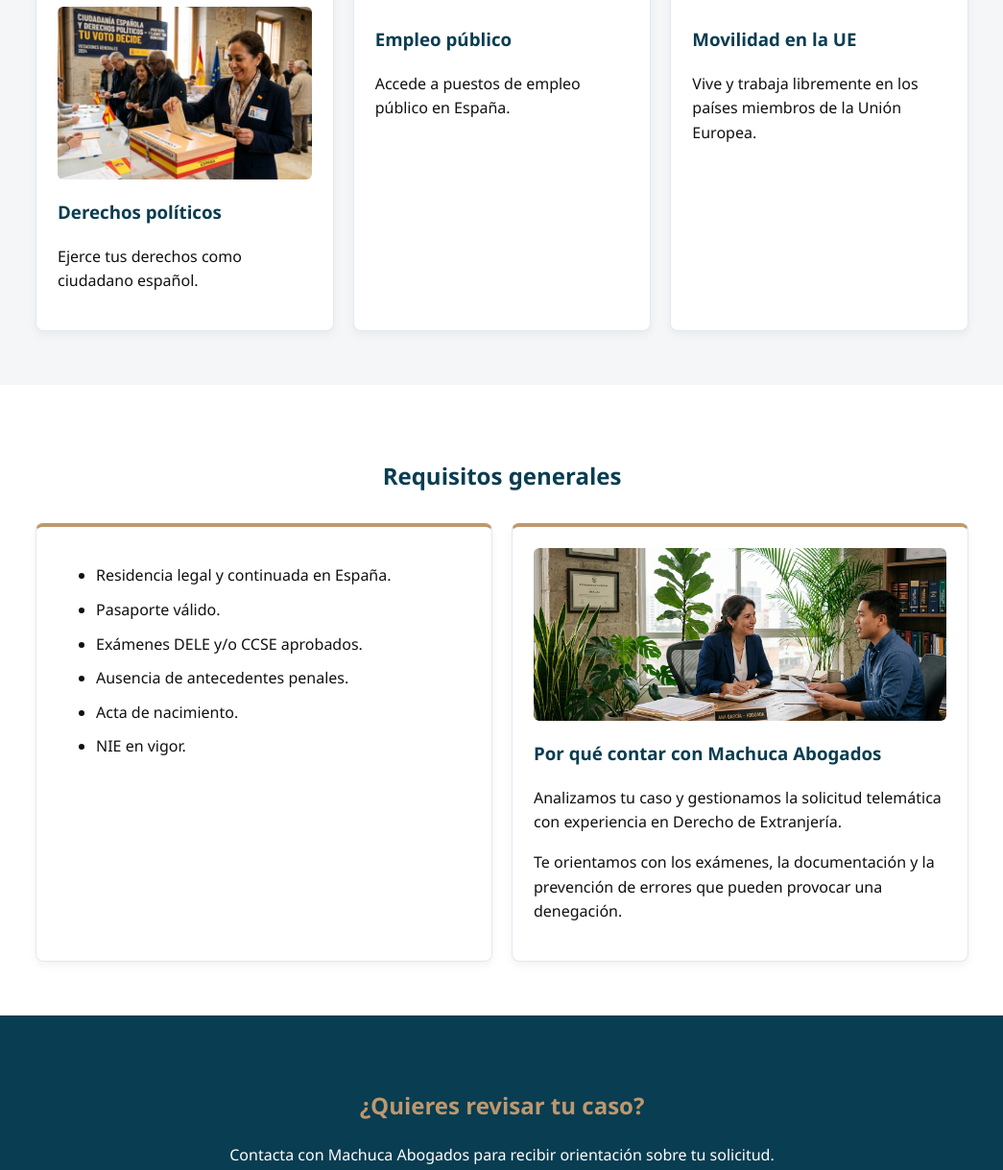
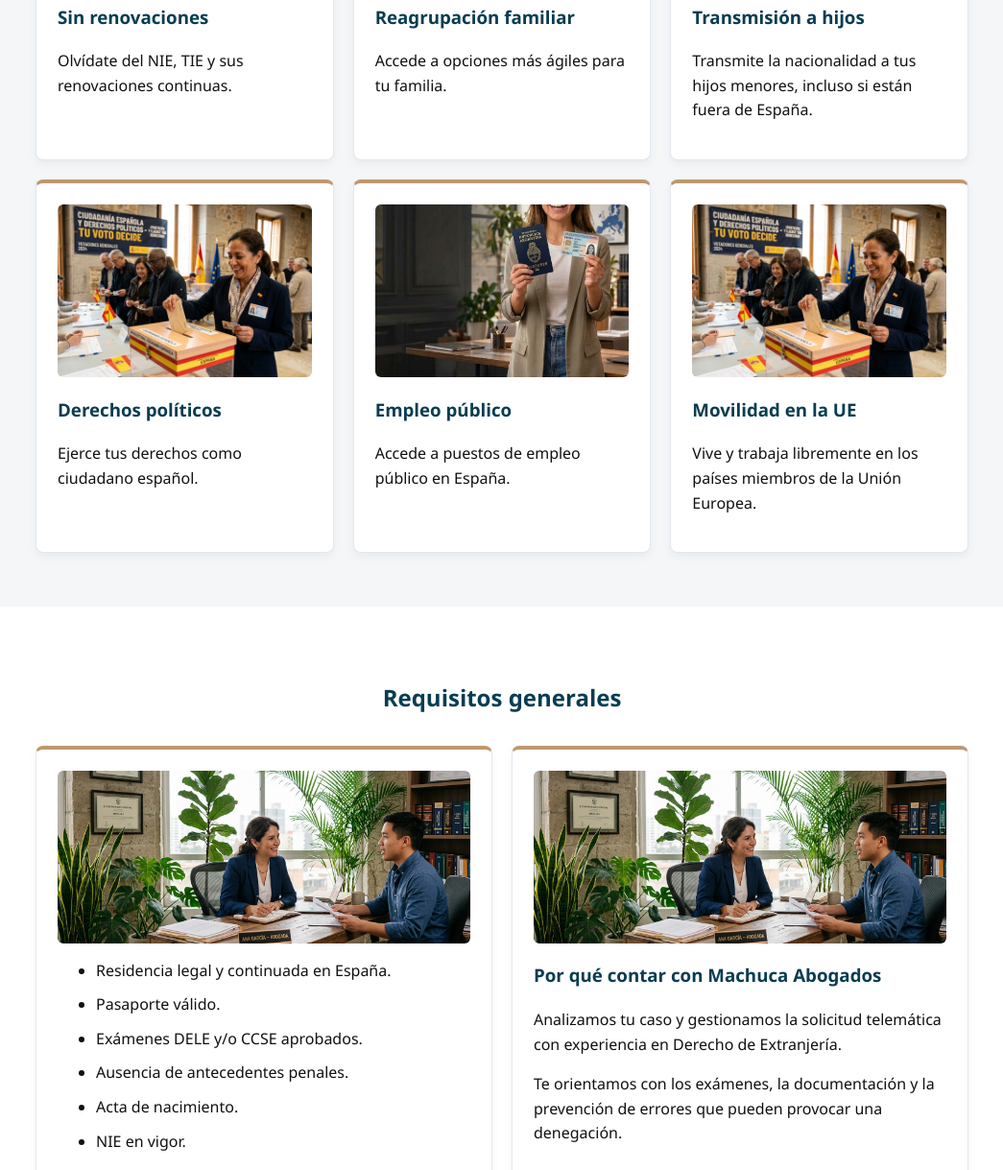
Before and after one commit to machuca-abogados/nacionaliad-ciudadania-latam, a plain HTML site: page index.html in a window 1280 px wide. Shown: the part 1581-2800 px from the top of the page at 96% size, without its empty margins (117-1162 px from the left). Drawn offline with Linux system fonts and the light colour scheme.

Commit message:
Hacer visibles todas las imágenes en cualquier navegador

```diff
--- a/index.html
+++ b/index.html
@@ -6,9 +6,9 @@
 </head><body>
 <header><img src="logo.jpg.jpeg" alt="Machuca Abogados"><a class="wa" href="https://wa.me/34639214052" target="_blank">WhatsApp +34 639 214 052</a></header>
 <section class="hero"><h1>¿Eres nacional de un país de América Latina y vives en España?</h1><h2>Obtén tu nacionalidad española en solo 2 años.</h2><p><b>¿Sabías que?</b> Si tienes 2 años de residencia regular en España y eres nacional de un país iberoamericano, puedes solicitar la nacionalidad española por residencia.</p><a class="cta" href="https://wa.me/34639214052" target="_blank">Solicita tu consulta hoy mismo</a></section>
-<section class="container"><h2 class="title">Normativa y supuestos</h2><div class="card"><h3>Marco legal</h3><p>La nacionalidad por residencia está regulada en el artículo 22 del Código Civil español y en su normativa reglamentaria.</p><p>El plazo general es de 10 años, pero se reduce a 2 años para nacionales de países iberoamericanos, Andorra, Filipinas, Guinea Ecuatorial, Portugal y personas de origen sefardí.</p></div></section>
-<section class="container light"><h2 class="title">Beneficios de obtener la nacionalidad española</h2><div class="grid"><div class="card"><img src="Gemini_Generated_Image_fsgrfffsgrfffsgr.jpg" alt="Sin renovaciones"><h3>Sin renovaciones</h3><p>Olvídate del NIE, TIE y sus renovaciones continuas.</p></div><div class="card"><h3>Reagrupación familiar</h3><p>Accede a opciones más ágiles para tu familia.</p></div><div class="card"><h3>Transmisión a hijos</h3><p>Transmite la nacionalidad a tus hijos menores, incluso si están fuera de España.</p></div><div class="card"><img src="Gemini_Generated_Image_a790wa790wa790wa.jpg" alt="Derechos políticos"><h3>Derechos políticos</h3><p>Ejerce tus derechos como ciudadano español.</p></div><div class="card"><h3>Empleo público</h3><p>Accede a puestos de empleo público en España.</p></div><div class="card"><h3>Movilidad en la UE</h3><p>Vive y trabaja libremente en los países miembros de la Unión Europea.</p></div></div></section>
-<section class="container"><h2 class="title">Requisitos generales</h2><div class="grid"><div class="card"><ul><li>Residencia legal y continuada en España.</li><li>Pasaporte válido.</li><li>Exámenes DELE y/o CCSE aprobados.</li><li>Ausencia de antecedentes penales.</li><li>Acta de nacimiento.</li><li>NIE en vigor.</li></ul></div><div class="card"><img src="Gemini_Generated_Image_24ikx624ikx624ik.jpg" alt="Machuca Abogados atendiendo a un cliente"><h3>Por qué contar con Machuca Abogados</h3><p>Analizamos tu caso y gestionamos la solicitud telemática con experiencia en Derecho de Extranjería.</p><p>Te orientamos con los exámenes, la documentación y la prevención de errores que pueden provocar una denegación.</p></div></div></section>
+<section class="container"><h2 class="title">Normativa y supuestos</h2><div class="card"><img src="Gemini_Generated_Image_fsgrfffsgrfffsgr.jpg" alt="Mapa mundial"><h3>Marco legal</h3><p>La nacionalidad por residencia está regulada en el artículo 22 del Código Civil español y en su normativa reglamentaria.</p><p>El plazo general es de 10 años, pero se reduce a 2 años para nacionales de países iberoamericanos, Andorra, Filipinas, Guinea Ecuatorial, Portugal y personas de origen sefardí.</p></div></section>
+<section class="container light"><h2 class="title">Beneficios de obtener la nacionalidad española</h2><div class="grid"><div class="card"><img src="Gemini_Generated_Image_fsgrfffsgrfffsgr.jpg" alt="Sin renovaciones"><h3>Sin renovaciones</h3><p>Olvídate del NIE, TIE y sus renovaciones continuas.</p></div><div class="card"><img src="Gemini_Generated_Image_a790wa790wa790wa.jpg" alt="Reagrupación familiar"><h3>Reagrupación familiar</h3><p>Accede a opciones más ágiles para tu familia.</p></div><div class="card"><img src="Gemini_Generated_Image_24ikx624ikx624ik.jpg" alt="Transmisión a hijos"><h3>Transmisión a hijos</h3><p>Transmite la nacionalidad a tus hijos menores, incluso si están fuera de España.</p></div><div class="card"><img src="Gemini_Generated_Image_a790wa790wa790wa.jpg" alt="Derechos políticos"><h3>Derechos políticos</h3><p>Ejerce tus derechos como ciudadano español.</p></div><div class="card"><img src="Gemini_Generated_Image_fsgrfffsgrfffsgr.jpg" alt="Empleo público"><h3>Empleo público</h3><p>Accede a puestos de empleo público en España.</p></div><div class="card"><img src="Gemini_Generated_Image_a790wa790wa790wa.jpg" alt="Movilidad en la Unión Europea"><h3>Movilidad en la UE</h3><p>Vive y trabaja libremente en los países miembros de la Unión Europea.</p></div></div></section>
+<section class="container"><h2 class="title">Requisitos generales</h2><div class="grid"><div class="card"><img src="Gemini_Generated_Image_24ikx624ikx624ik.jpg" alt="Pasaportes y trámites"><ul><li>Residencia legal y continuada en España.</li><li>Pasaporte válido.</li><li>Exámenes DELE y/o CCSE aprobados.</li><li>Ausencia de antecedentes penales.</li><li>Acta de nacimiento.</li><li>NIE en vigor.</li></ul></div><div class="card"><img src="Gemini_Generated_Image_24ikx624ikx624ik.jpg" alt="Machuca Abogados atendiendo a un cliente"><h3>Por qué contar con Machuca Abogados</h3><p>Analizamos tu caso y gestionamos la solicitud telemática con experiencia en Derecho de Extranjería.</p><p>Te orientamos con los exámenes, la documentación y la prevención de errores que pueden provocar una denegación.</p></div></div></section>
 <footer><h2>¿Quieres revisar tu caso?</h2><p>Contacta con Machuca Abogados para recibir orientación sobre tu solicitud.</p><a class="wa" href="https://wa.me/34639214052" target="_blank">Contactar por WhatsApp</a></footer>
 
-</body><div id="codex-browser-sidebar-comments-root" style="position: fixed; inset: 0px; pointer-events: none; z-index: 2147483647;"></div></html>
+</body></html>
```
